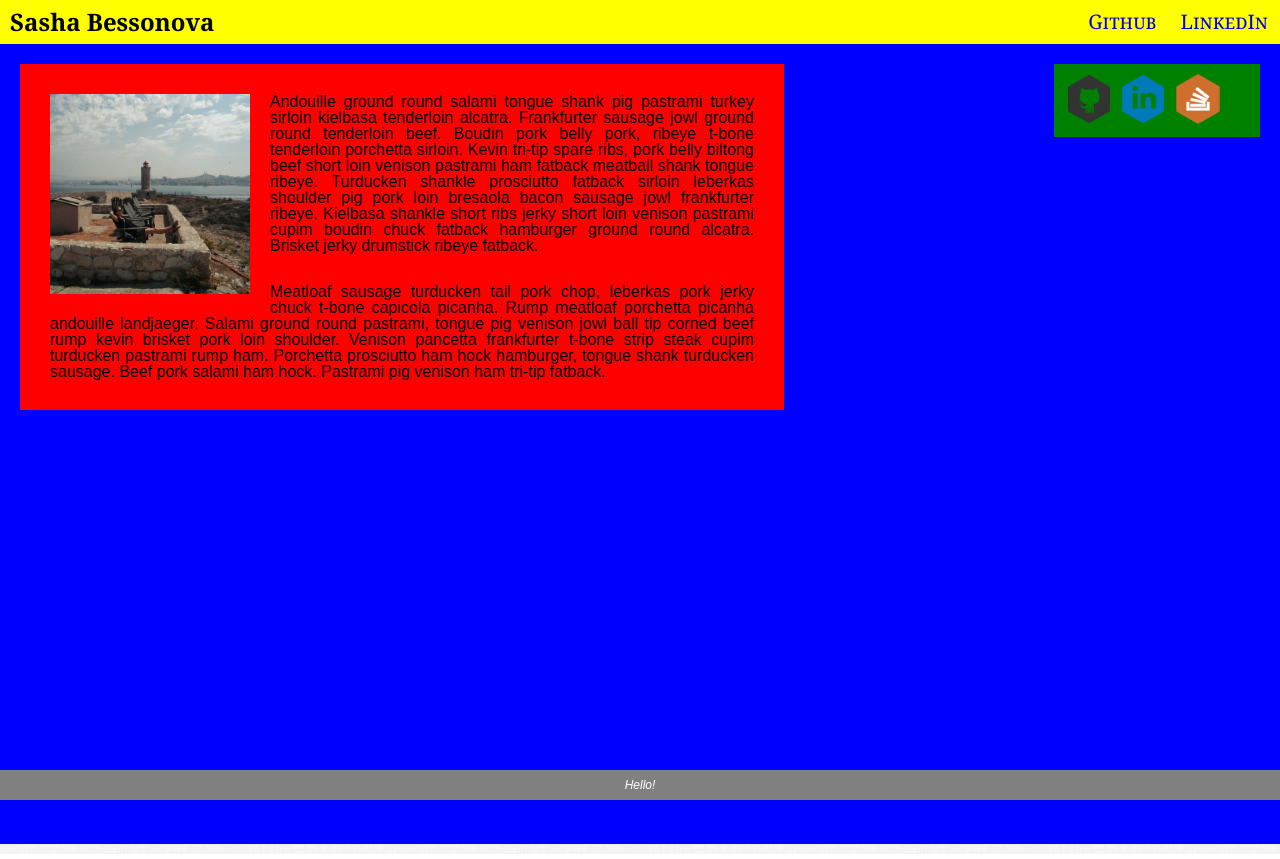
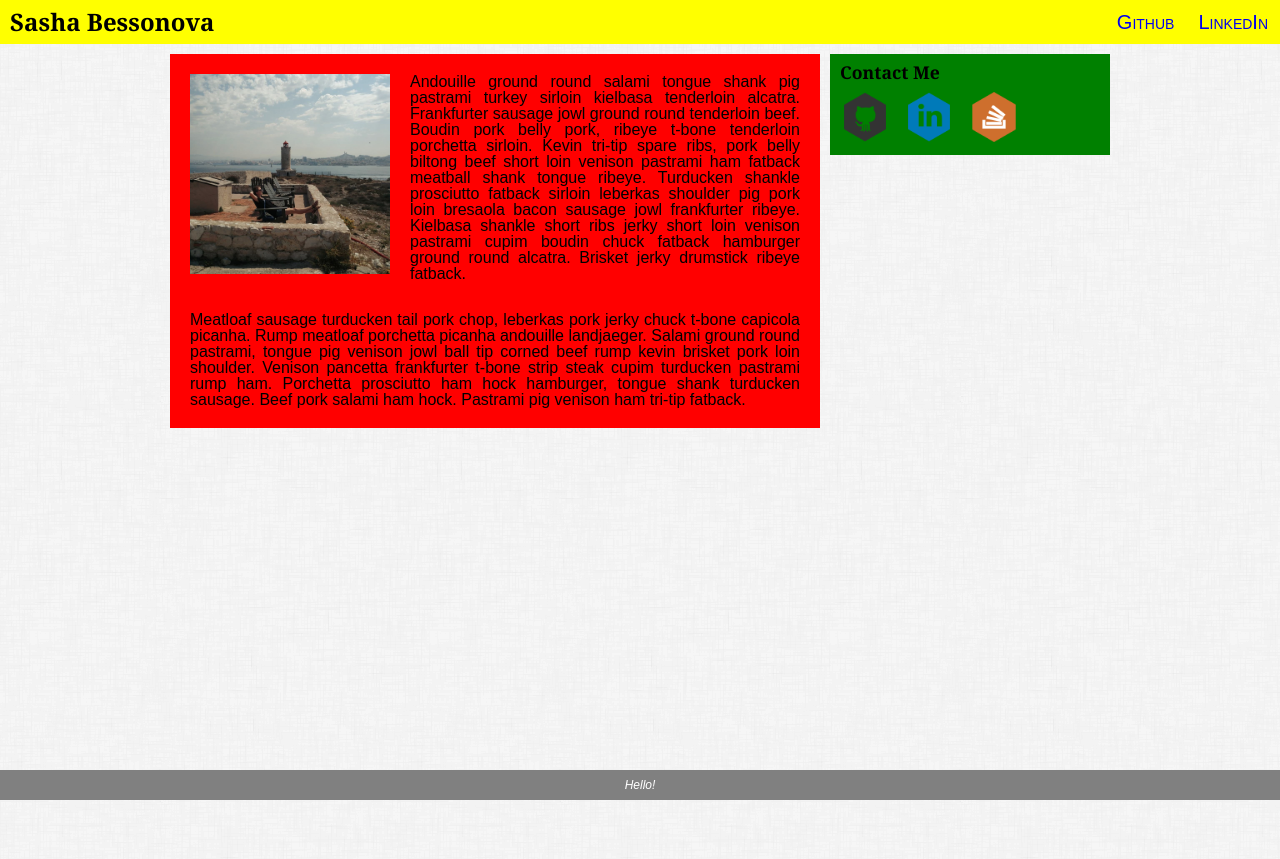
Before and after one commit to sashikers/Basic-Portfolio, a plain HTML site: page index.html in a window 1280 px wide. Drawn offline with Linux system fonts and the light colour scheme.

Commit message:
set the margins right

```diff
--- a/assets/css/style.css
+++ b/assets/css/style.css
@@ -4,7 +4,7 @@ html, body {
 }
 .content {
 	min-height: 100%;
-	background-color: blue;
+	/*background-color: blue;*/
 }
 body {
 	font-size: 100%;
@@ -14,7 +14,6 @@ body {
 header {
 	position: sticky;
 	top: 0;
-	font-family:"Georgia", "Times", "Times New Roman", serif;
 }
 h1 {
 	font-size: 1.5em;
@@ -22,7 +21,14 @@ h1 {
 	/*margin: 10px;*/
 	float: left;
 	background-color: yellow;
-	/*background-image: url(dust_scratches.png);*/
+	font-weight: bold;
+}
+h2 {
+	font-size: 1.1em;
+	padding: 5px;
+}
+h1, h2 {
+	font-family:"Georgia", "Times", "Times New Roman", serif;
 	font-weight: bold;
 }
 nav {
@@ -50,28 +56,36 @@ p {
 .content-inside {
 	/*padding: 20px;*/
 	padding-bottom: 50px;
+	width: 960px;
+	margin: auto;
 }
 article {
-	padding: 10px;
-	width: 60%;
-	/*margin: auto;*/
+	/*padding: 10px;*/
+	/*width: 60%;*/
+	width: 650px;
+	margin: 5px;
 	float: left;
 	background-color: red;
 }
 aside {
 	float:right;
-	padding: 10px;
-	width: 15%;
+	padding: 5px;
+	margin: 5px;
+	/*width: 15%;*/
+	width: 270px;
 	background-color: green;
 }
 section {
-	background-color: blue;
-	padding: 20px;
+	/*background-color: blue;*/
+	/*padding: 20px;*/
 	padding-bottom: 50px;
+	/*text-align: center;*/
+	margin: 5px;
 }
 .logo {
 	height: 50px;
 	width: 50px;
+	margin: 5px;
 }
 footer {
 	position: sticky;
--- a/index.html
+++ b/index.html
@@ -22,6 +22,7 @@
 					<p>Meatloaf sausage turducken tail pork chop, leberkas pork jerky chuck t-bone capicola picanha. Rump meatloaf porchetta picanha andouille landjaeger. Salami ground round pastrami, tongue pig venison jowl ball tip corned beef rump kevin brisket pork loin shoulder. Venison pancetta frankfurter t-bone strip steak cupim turducken pastrami rump ham. Porchetta prosciutto ham hock hamburger, tongue shank turducken sausage. Beef pork salami ham hock. Pastrami pig venison ham tri-tip fatback.</p>
 				</article>
 				<aside>
+					<h2>Contact Me</h2>
 					<a href="https://github.com/sashikers" target="_blank"><img src="assets/images/githublogo.png" alt="github link" class="logo"></a>
 					<a href="https://www.linkedin.com/in/sasha-bessonova-cfa-frm-04015515/" target="_blank"><img src="assets/images/linkedinlogo.png" alt="linkedin link" class="logo"></a>
 					<a href="https://stackoverflow.com/users/8155732/sashikers" target="_blank"><img src="assets/images/stackoverflowlogo.png" alt="stackoverflow link" class="logo"></a>
```
